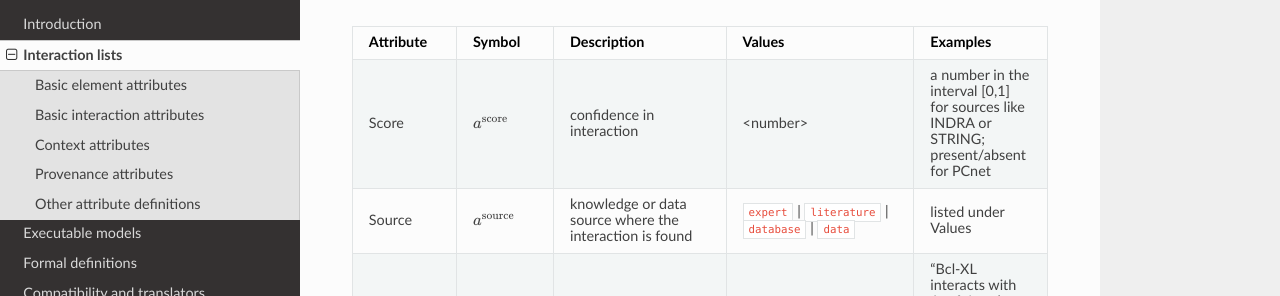
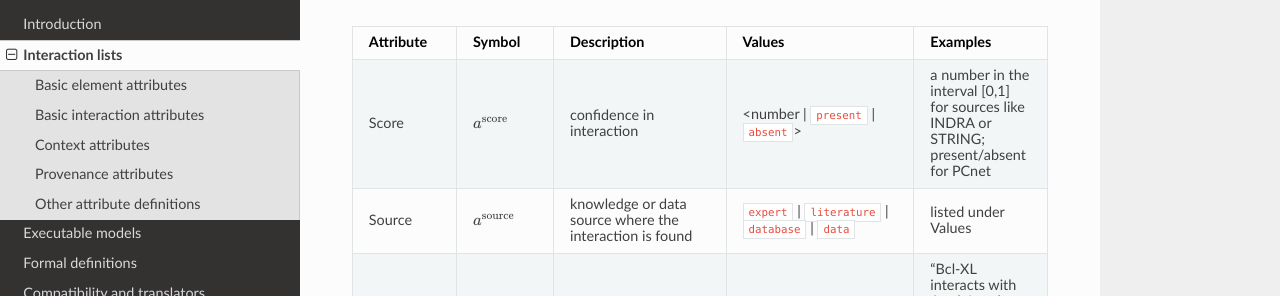
Before and after one commit to pitt-miskov-zivanov-lab/BioRECIPE, a Sphinx documentation site: the page built from docs/bio_interactions.rst, in a window 1280 px wide and 900 px high, scrolled down 3843 px. Shown: the part 153-449 px from the top of the window. Built offline with Sphinx 7.4.7 and the Read the Docs theme 2.0.0, drawn with Linux system fonts in a browser that asks for light colours; part of the change alters nothing that is shown.

Commit message:
Update bio_interactions.rst

```diff
--- a/docs/bio_interactions.rst
+++ b/docs/bio_interactions.rst
@@ -87,7 +87,7 @@ Provenance attributes
     :header: Attribute, Symbol, Description, Values, Examples
     :widths: 5, 3, 34, 38, 20
 
-    Score, ":math:`a^{\mathrm{score}}`", confidence in interaction, <number>, "a number in the interval [0,1] for sources like INDRA or STRING; present/absent for PCnet"
+    Score, ":math:`a^{\mathrm{score}}`", confidence in interaction, <number | ``present`` | ``absent``>, "a number in the interval [0,1] for sources like INDRA or STRING; present/absent for PCnet"
     Source, ":math:`a^{\mathrm{source}}`", knowledge or data source where the interaction is found, ``expert`` | ``literature`` | ``database`` | ``data``, listed under Values
     Statements, ":math:`a^{\mathrm{statements}}`", statements (sentences) where the interaction is found, "<text>; {<text>;}", “Bcl-XL interacts with Apaf-1 and inhibits Apaf-1-dependent caspase-9 activation”
     Paper IDs, ":math:`a^{\mathrm{paperIDs}}`", "if literature, paper IDs where the interaction is found", "<PMCID | PMID> {,<PMCID | PMID>}", PMID9539746
```
